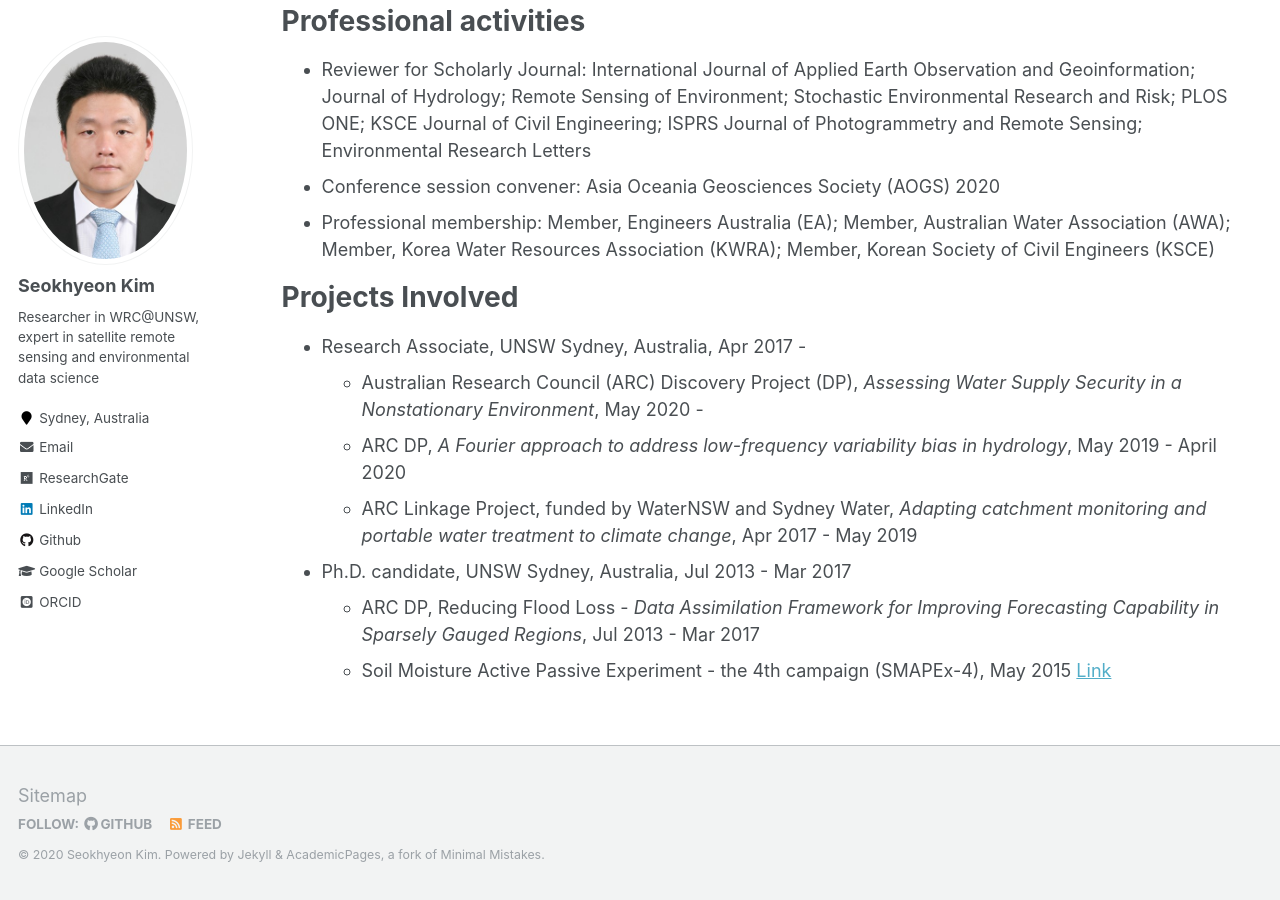
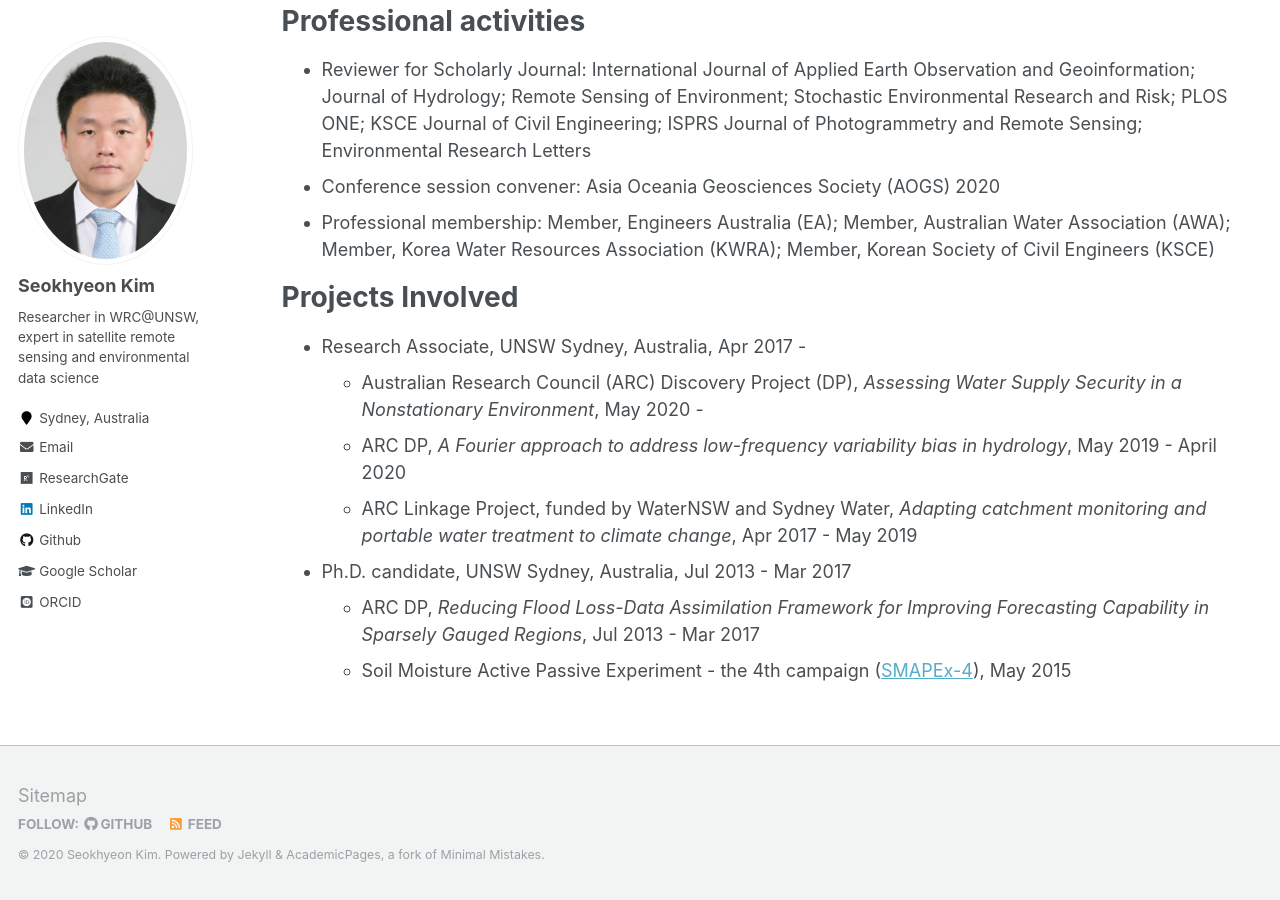
Before and after one commit to uawds/SanghoonJunWater.github.io, a Jekyll site: the page built from _pages/cv.md, in a window 1280 px wide and 900 px high, scrolled down 2909 px. Built offline with Jekyll 4.4.1, drawn with Linux system fonts in a browser that asks for light colours; some web fonts are replaced.

Commit message:
Update cv.md

```diff
--- a/_pages/cv.md
+++ b/_pages/cv.md
@@ -95,5 +95,5 @@ Projects Involved
   * ARC DP, <i>A Fourier approach to address low-frequency variability bias in hydrology</i>, May 2019 - April 2020
   * ARC Linkage Project, funded by WaterNSW and Sydney Water, <i>Adapting catchment monitoring and portable water treatment to climate change</i>, Apr 2017 - May 2019
 * Ph.D. candidate, UNSW Sydney, Australia, Jul 2013 - Mar 2017
-  * ARC DP, Reducing Flood Loss - <i>Data Assimilation Framework for Improving Forecasting Capability in Sparsely Gauged Regions</i>, Jul 2013 - Mar 2017
-  * Soil Moisture Active Passive Experiment - the 4th campaign (SMAPEx-4), May 2015 [Link](http://www.smapex.monash.edu.au/Data/SMAPEx-4/SMAPEx-4%20pictures.php)
+  * ARC DP, <i>Reducing Flood Loss-Data Assimilation Framework for Improving Forecasting Capability in Sparsely Gauged Regions</i>, Jul 2013 - Mar 2017
+  * Soil Moisture Active Passive Experiment - the 4th campaign ([SMAPEx-4](http://www.smapex.monash.edu.au/Data/SMAPEx-4/SMAPEx-4%20pictures.php)), May 2015
```
